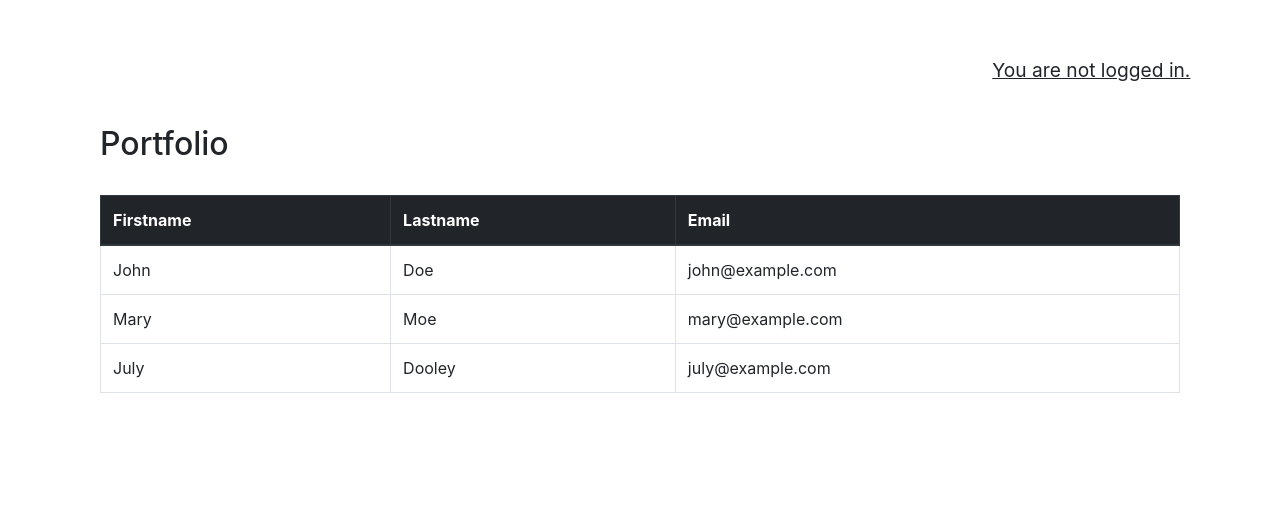
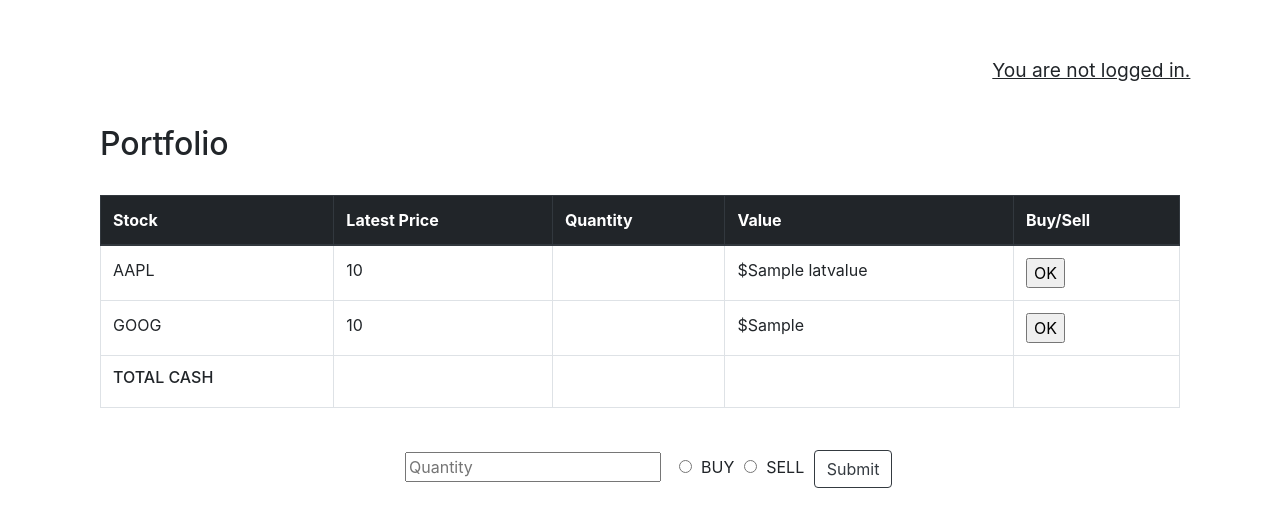
Before and after one commit to Rekha1912/Stock-Market, a Django app: template stocks/templates/user.html in a window 1280 px wide. Shown: the part 194-721 px from the top of the page. Run offline with Django 3.2, Linux system fonts and the light colour scheme; the template is opened without the code that fills it: most values are stand-ins (such as "Sample title", 1, 10 or a date in 2020); some libraries are stand-ins or nearby versions.

Commit message:
added stock table

```diff
--- a/stocks/templates/user.html
+++ b/stocks/templates/user.html
@@ -7,29 +7,49 @@
             <table class="table table-bordered table-hover">
                 <thead class="thead-dark">
                     <tr>
-                <th>Firstname</th>
-                <th>Lastname</th>
-                <th>Email</th>
+                        <th>Stock</th>
+                        <th>Latest Price</th>
+                        <th>Quantity</th>
+                        <th>Value</th>
+                        <th>Buy/Sell</th>
                     </tr>
                 </thead>
                 <tbody>
                     <tr>
-                <td>John</td>
-                <td>Doe</td>
-                <td>john@example.com</td>
+                        <td> AAPL </td>
+                        <td> {{ api.latestPrice }} </td>
+                        <td>  </td>
+                        <td> ${{ latvalue }} </td>
+                        <td><input type="button" id="tst" value="OK" onclick="fnselect()" /></td>
                         </tr>
                     <tr>
-                <td>Mary</td>
-                <td>Moe</td>
-                <td>mary@example.com</td>
+                        <td> GOOG </td>
+                        <td> {{ api1.latestPrice }} </td>
+                        <td></td>
+                        <td> ${{ latvalue1 }} </td>
+                        <td><input type="button" id="tst" value="OK" onclick="fnselect()" /></td>
                     </tr>
                     <tr>
-                <td>July</td>
-                <td>Dooley</td>
-                <td>july@example.com</td>
+                        <td><h6>TOTAL CASH </h6></td>
+                        <td></td>
+                        <td></td>
+                        <td></td>
+                        <td></td>
                     </tr>
                 </tbody>
             </table>
         </div>
 
+<form action="" class= "form my-2 my-lg-0" method="POST">
+    {% csrf_token %}
+    <div class="actionbox">
+        <input class="mr-sm-2" type="number" placeholder="Quantity" name="quantity">
+        <input type="radio" id="buy" name="action" value="buy">
+            <label for="buy"> BUY </label>
+        <input type="radio" id="sell" name="action" value="sell">
+            <label for="sell"> SELL </label>
+        <button class="btn btn-outline-dark" type="submit" > Submit </button>
+    </div>
+</form>
+
 {% endblock content %}
```
Lines whose indentation alone changed are shown as unchanged.
